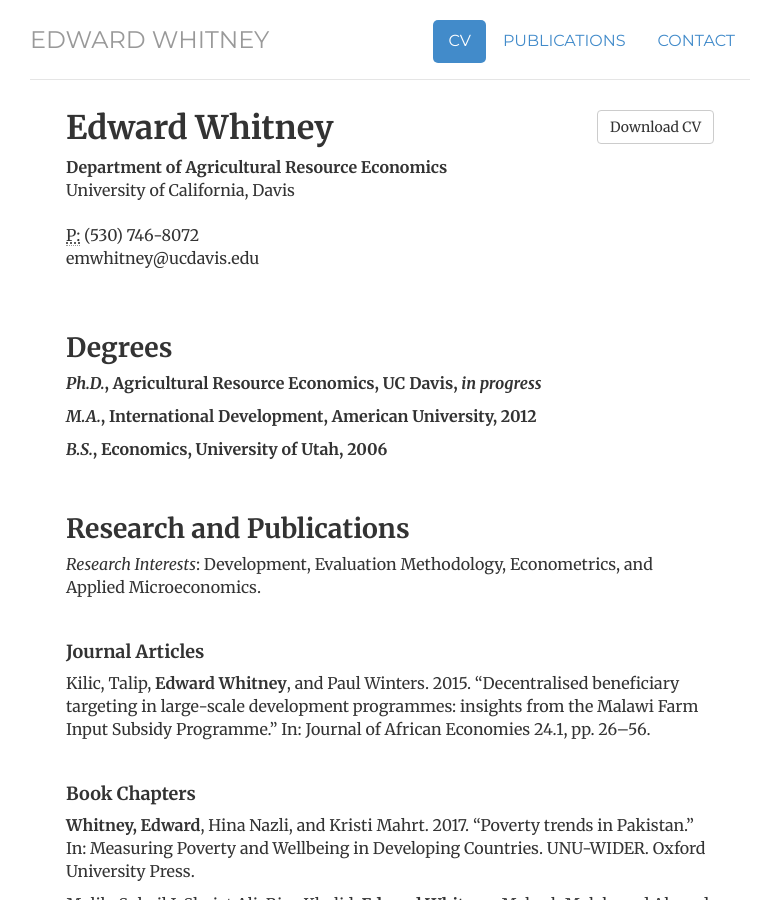
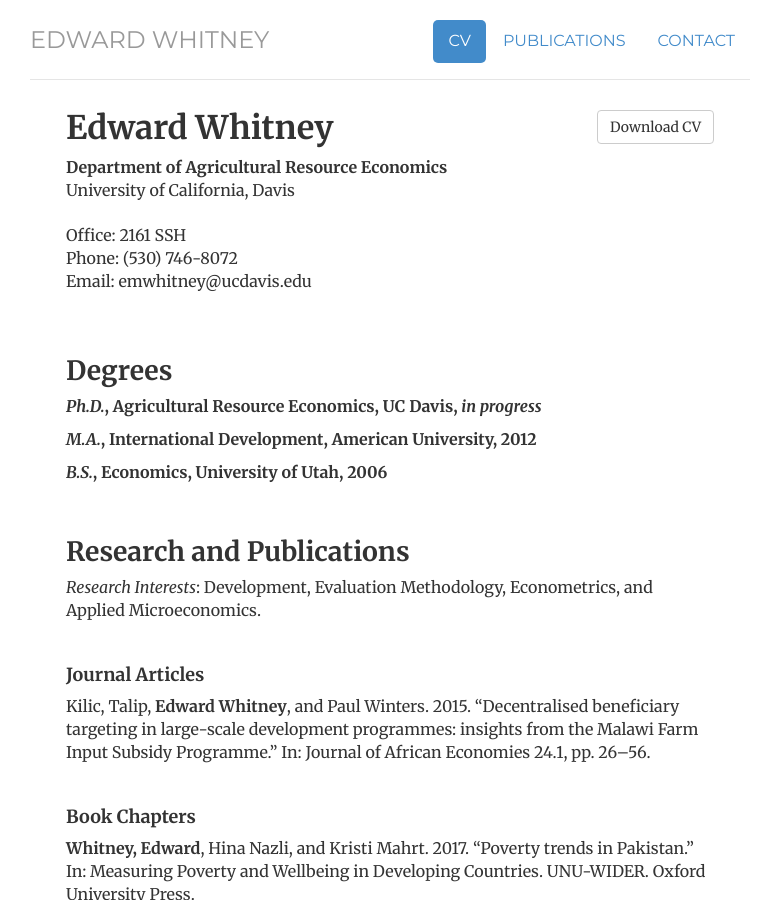
Before and after one commit to edwardmw/edwardmwhitney, a Jekyll site: the page built from cv/index.html, in a window 1280 px wide and 900 px high. Shown: the whole window, without its empty margins (250-1012 px from the left). Built offline with Jekyll 4.4.1, drawn with Linux system fonts in a browser that asks for light colours.

Commit message:
commit2.69

```diff
--- a/cv/index.html
+++ b/cv/index.html
@@ -16,8 +16,9 @@ description: Current CV for Edward Whitney, a PhD. student, Development Economis
 				<span itemprop="affiliation"><strong>Department of Agricultural Resource Economics</strong><br></span>
 				<span itemprop="affiliation">University of California, Davis<br></span>
 				<br>
-				<abbr title="phone">P:</abbr> (530) 746-8072<br>
-				<span class="obfuscate">ude.sivadcu@yentihwme</span>
+				Office: 2161 SSH<br>
+				Phone: (530) 746-8072<br>
+				Email: <span class="obfuscate">ude.sivadcu@yentihwme</span>
 				</address>
 				</div>
 
```
